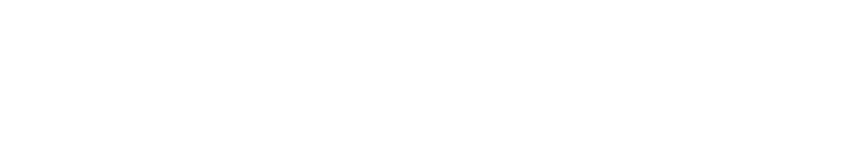
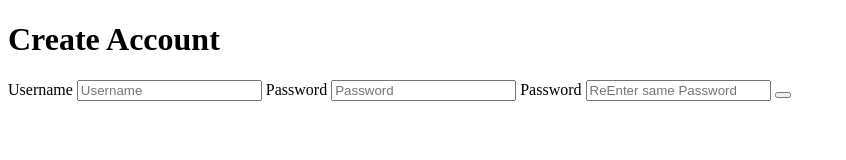
Before and after one commit to GriffinMelchior/Website, a plain HTML site: page frontEnd/userProfile.html in a window 1280 px wide. Shown: the whole page, without its empty margins (0-846 px from the left). Drawn offline with Linux system fonts and the light colour scheme.

Commit message:
this it for today, i added the forms, no style yet

```diff
--- a/frontEnd/userProfile.html
+++ b/frontEnd/userProfile.html
@@ -9,12 +9,19 @@
 </head>
 <body>
   <div class="signUp">
-
+    <form id="signFrom">
+      <h1>Create Account</h1>
+      <label for="Name">Username</label>
+      <input type="text" id="Name" placeholder="Username" class="inputBox">
+      <label for="Password1">Password</label>
+      <input type="text" id="Password1" placeholder="Password" class="inputBox">
+      <label for="Password2">Password</label>
+      <input type="text" id="password2" placeholder="ReEnter same Password" class="inputBox">
+      <button type="submit"></button>
+    </form>
   </div>
   <div class="userStats">
-
+    <h1></h1>
   </div>
 </body>
- <!-- localStorage.clear() use this for clearing evrything
- -->
 </html>
```
